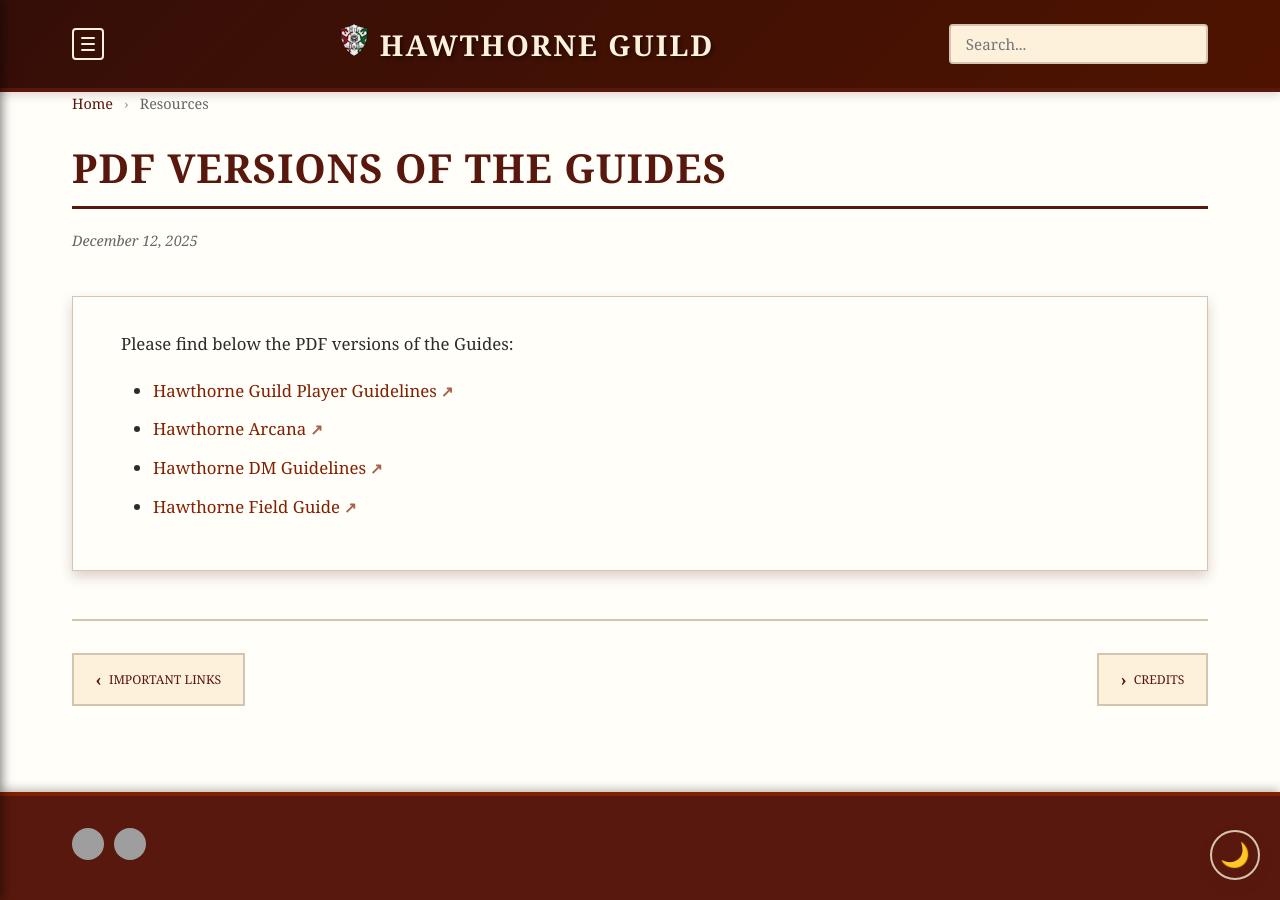
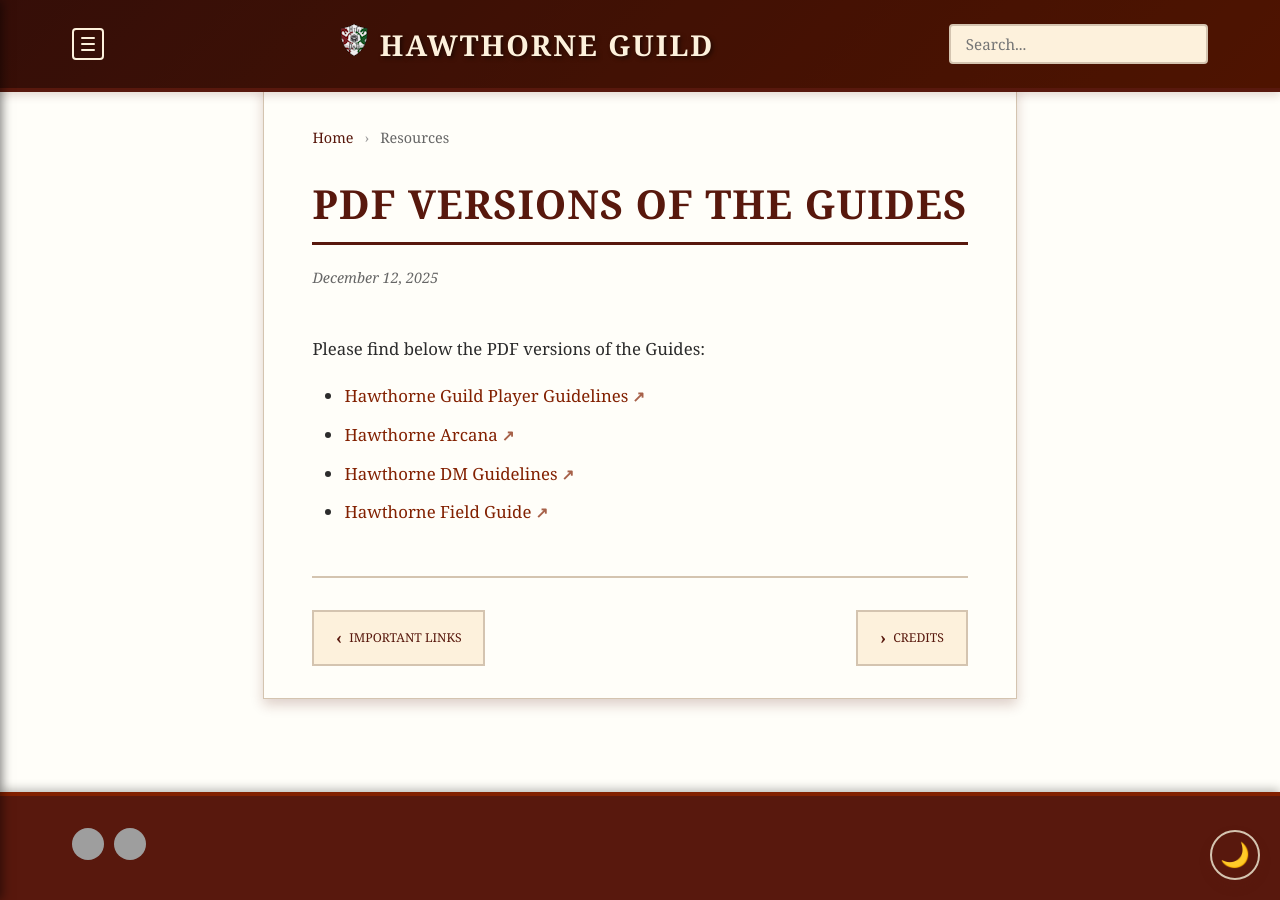
Before and after one commit to coconutswallow/Guides, a Jekyll site: the page built from _resources/PDF-guides.md, in a window 1280 px wide. Built offline with Jekyll 4.4.1, drawn with Linux system fonts in a browser that asks for light colours; comment, search, counter and statistics services are not loaded; grey boxes are pictures that could not be loaded.

Commit message:
Update doc.html

```diff
--- a/_layouts/doc.html
+++ b/_layouts/doc.html
@@ -3,44 +3,41 @@
 ---
 <style>
     /* FORCE LAYOUT OVERRIDES */
-    /* Make the content container a flexbox */
     .doc-content {
         display: flex;
         flex-direction: row;
         justify-content: space-between;
-        align-items: flex-start; /* Crucial for sticky TOC to work */
-        gap: 30px; /* Space between body and TOC */
+        align-items: flex-start;
+        gap: 30px;
         position: relative;
     }
 
-    /* The Main Body: Grows to fill space */
+    /* The Main Body: Contains Title, Content, Footer */
     .doc-body {
-        flex: 1 1 auto; /* Grow and shrink */
-        min-width: 0;   /* Prevent flex item from overflowing container */
+        flex: 1 1 auto;
+        min-width: 0;
         max-width: 100%;
+        /* Ensure this container behaves as the main 'card' */
+        display: block;
     }
 
     /* The Table of Contents: Fixed narrow width */
     .doc-toc {
-        flex: 0 0 200px; /* Fixed width of 200px */
+        flex: 0 0 200px;
         width: 200px;
         min-width: 200px;
         max-width: 200px;
         font-size: 0.85rem;
-
-        /* STICKY POSITIONING FIXES */
-        position: -webkit-sticky; /* Safari support */
+        position: -webkit-sticky;
         position: sticky;
-        top: 80px; /* Increased to clear the site header */
-        max-height: calc(100vh - 100px); /* Height of viewport minus top offset */
-        overflow-y: auto; /* Scroll internally if TOC is too long */
-
-        /* Visual tweak to separate it slightly */
+        top: 100px; /* Clear the header */
+        max-height: calc(100vh - 100px);
+        overflow-y: auto;
         padding-left: 10px;
         border-left: 1px solid #eee;
     }
 
-    /* Responsive: Stack them on small screens */
+    /* Responsive: Stack on small screens */
     @media (max-width: 1000px) {
         .doc-content {
             flex-direction: column;
@@ -61,7 +58,9 @@
 
 <div class="doc-container">
     <div class="doc-content">
-        <div style="flex: 1; min-width: 0;">
+
+        <div class="doc-body">
+
             <nav class="breadcrumb">
                 <a href="{{ site.baseurl }}/">Home</a>
                 {% assign url_parts = page.url | split: '/' %}
@@ -84,11 +83,9 @@
             </div>
             {% endif %}
 
-            <div class="doc-body">
-                {{ content }}
-            </div>
+            {{ content }}
 
-             {% if page.collection %}
+            {% if page.collection %}
             <nav class="doc-footer-nav">
                 {% assign collection_items = site[page.collection] | sort: 'order' %}
                 {% assign current_index_0 = -1 %}
```
Also changed, not shown: other parts of _layouts/doc.html (+4 -4 lines).
